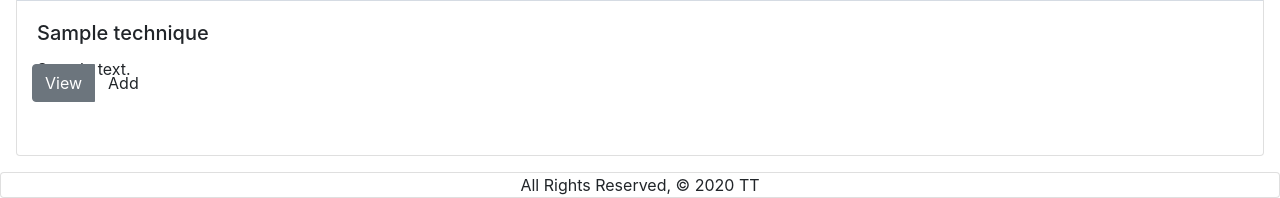
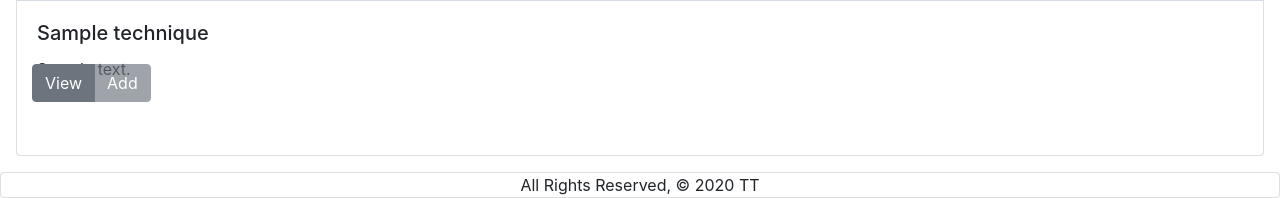
Before and after one commit to longevitytina/massage.ify, a Django app: page /techniques/ in a window 1280 px wide. Shown: the part 1071-1269 px from the top of the page. Run offline with Django 3.2, Linux system fonts and the light colour scheme; tables that the repository leaves empty hold one stand-in row (values such as "Sample post"); grey boxes marked "Sample" are stand-in pictures; parts of the project's set-up code (start-up, migrations or seed data) failed here and were passed over; some libraries are stand-ins or nearby versions.

Commit message:
Adds disabled button if unauthenticated

```diff
--- a/main_app/templates/techniques/technique_index.html
+++ b/main_app/templates/techniques/technique_index.html
@@ -19,13 +19,17 @@
           class="btn btn-secondary"
           >View</a
         >
+        {% if user.is_authenticated %}
         <form
           action="{% url 'assoc_technique' profile.id technique.id %}"
           method="post"
         >
           {% csrf_token %}
-          <button type="submit" class="btn">Add</button>
+          <button type="submit" class="btn btn-secondary">Add</button>
         </form>
+        {% else %}
+        <button type="submit" class="btn btn-secondary" disabled>Add</button>
+        {% endif %}
       </div>
     </div>
   </div>
```
